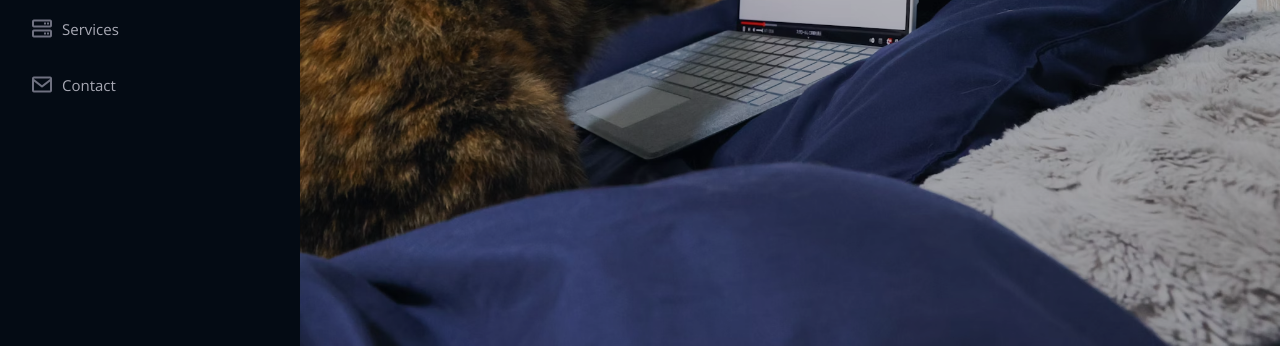
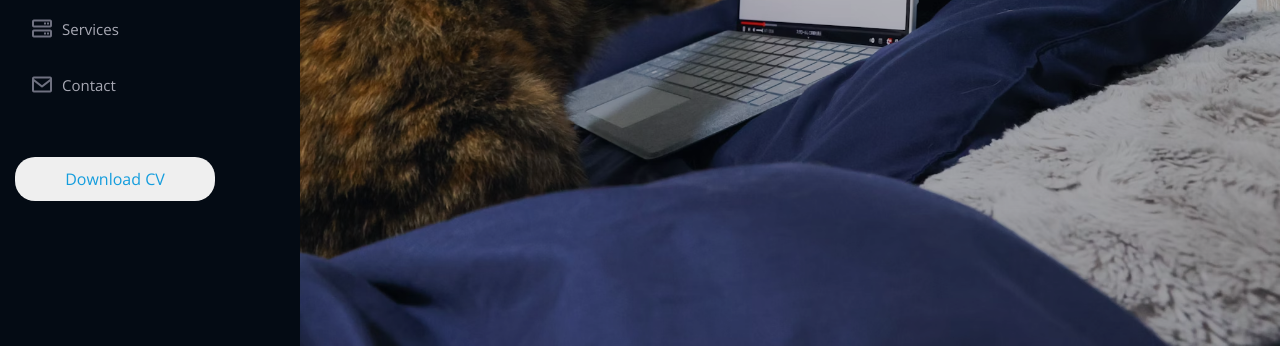
Before and after one commit to abdulsahad/personal-website, a plain HTML site: page index.html in a window 1280 px wide. Shown: the part 454-802 px from the top of the page. Drawn offline with nearby package versions, Linux system fonts and the light colour scheme.

Commit message:
Update index.html

```diff
--- a/index.html
+++ b/index.html
@@ -65,6 +65,8 @@
         </ul>
       </nav><!-- .nav-menu -->
     </div>
+    <button class="btn--download"> <a href="CV.pdf" download="" >Download CV</a>  </button>
+
   </header><!-- End Header -->
 
   <!-- ======= Hero Section ======= -->
```
